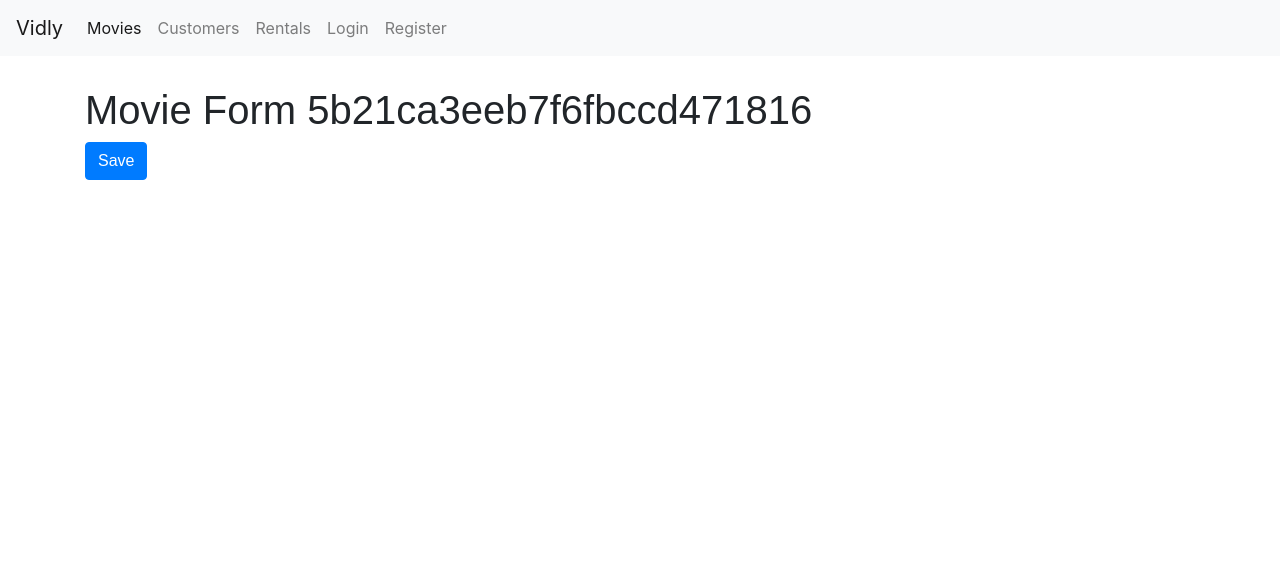
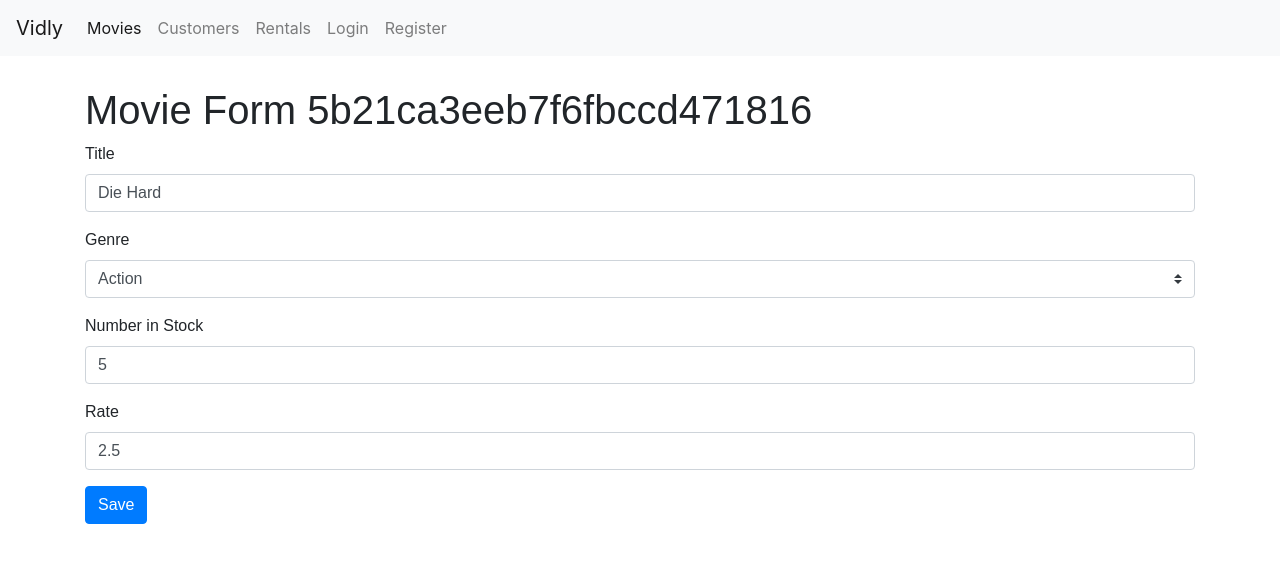
Before and after one commit to colehoux/reactjs_mosh_course, a React (Create React App) app: page /movies/5b21ca3eeb7f6fbccd471816 in a window 1280 px wide. Shown: the top 562 px of the page. Built offline with nearby package versions, Linux system fonts and the light colour scheme.

Commit message:
Exercice - Movie Form

```diff
--- a/src/App.js
+++ b/src/App.js
@@ -17,8 +17,8 @@ class App extends Component {
                 <NavBar />
                 <main className="container">
                     <Switch>
+                        <Route path="/register" component={RegisterForm} />
                         <Route path="/login" component={LoginForm} />
-                        <Route path="/register" component={RegisterForm} />
                         <Route path="/movies/:id" component={MovieForm} />
                         <Route path="/movies" component={Movies} />
                         <Route path="/customers" component={Customers} />
--- a/src/components/common/form.jsx
+++ b/src/components/common/form.jsx
@@ -69,6 +69,29 @@ class Form extends Component {
             />
         );
     }
+
+    renderSelect(name, label, options, optionsValue, optionsLabel) {
+        const { data, errors } = this.state;
+        return (
+            <div className="form-group">
+                <label htmlFor={name}>{label}</label>
+                <select
+                    name={name}
+                    onChange={this.handleChange}
+                    value={data[name]}
+                    className={`custom-select ${errors[name] ? "is-invalid" : ""}`}
+                >
+                    <option></option>
+                    {options.map((option) => (
+                        <option key={option[optionsValue]} value={option[optionsValue]}>
+                            {option[optionsLabel]}
+                        </option>
+                    ))}
+                </select>
+                {errors[name] && <div className="invalid-feedback">{errors[name]}</div>}
+            </div>
+        );
+    }
 }
 
 export default Form;
--- a/src/components/common/tableHeader.jsx
+++ b/src/components/common/tableHeader.jsx
@@ -18,7 +18,6 @@ class TableHeader extends Component {
         return <i className="fa fa-sort-desc"></i>;
     };
     render() {
-        console.debug(this.props.columns);
         return (
             <thead>
                 <tr>
--- a/src/components/movieForm.jsx
+++ b/src/components/movieForm.jsx
@@ -1,18 +1,64 @@
 import React, { Component } from "react";
+import Joi from "joi-browser";
+import Form from "./common/form";
+import { getGenres } from "../services/fakeGenreService";
+import { getMovie, saveMovie } from "../services/fakeMovieService";
 
-class MovieForm extends Component {
-    state = {};
-    handleSave = () => {
+class MovieForm extends Form {
+    state = {
+        data: {
+            _id: "",
+            title: "",
+            genreId: "",
+            numberInStock: "",
+            dailyRentalRate: "",
+        },
+        errors: {},
+        genres: getGenres(),
+    };
+
+    schema = {
+        _id: Joi.empty(),
+        title: Joi.string().required().label("Title"),
+        genreId: Joi.string().required().label("Genre"),
+        numberInStock: Joi.number().integer().min(0).max(100).required().label("Number in Stock"),
+        dailyRentalRate: Joi.number().min(0).max(10).required().label("Rate"),
+    };
+    componentDidMount() {
+        const { id } = this.props.match.params;
+
+        if (id && id.trim() !== "" && id !== "new") {
+            const movie = getMovie(id);
+            if (!movie) {
+                this.props.history.replace("/not-found");
+            } else {
+                const newMovie = { ...movie, genreId: movie.genre._id };
+                delete newMovie.genre;
+                this.setState({ data: newMovie });
+                // this.setState({ data: { ...movie, genre: movie.genre._id } });
+            }
+        }
+    }
+
+    doSubmit = () => {
+        const movies = saveMovie(this.state.data);
         this.props.history.push("/movies");
     };
+
     render() {
-        const { match } = this.props;
+        const { genres, data } = this.state;
         return (
             <React.Fragment>
-                <h1>Movie Form {match.params.id}</h1>
-                <button className="btn btn-primary" onClick={this.handleSave}>
-                    Save
-                </button>
+                <div>
+                    <h1>Movie Form {data._id && data._id}</h1>
+                    <form onSubmit={this.handleSubmit}>
+                        {this.renderInput("title", "Title")}
+                        {this.renderSelect("genreId", "Genre", genres, "_id", "name", data.genreId)}
+                        {this.renderInput("numberInStock", "Number in Stock", "number")}
+                        {this.renderInput("dailyRentalRate", "Rate")}
+                        {this.renderButton("Save")}
+                    </form>
+                </div>
             </React.Fragment>
         );
     }
--- a/src/components/movies.jsx
+++ b/src/components/movies.jsx
@@ -1,10 +1,11 @@
 import React, { Component } from "react";
-import { getMovies } from "../services/fakeMovieService";
+import { deleteMovie, getMovies } from "../services/fakeMovieService";
 import { getGenres } from "../services/fakeGenreService";
 import Pagination from "./common/pagination";
 import ListGroup from "./common/listGroup";
 import { paginate } from "../utils/paginate";
 import MoviesTable from "./moviesTable";
+import { Link } from "react-router-dom";
 import _ from "lodash";
 
 class Movies extends Component {
@@ -24,7 +25,9 @@ class Movies extends Component {
         this.setState({ movies: getMovies(), genres });
     }
     handleDelete = (movieId) => {
-        const movies = this.state.movies.filter((m) => m._id !== movieId);
+        const deletedMovie = deleteMovie(movieId);
+
+        const movies = this.state.movies.filter((m) => m._id !== deletedMovie._id);
         this.setState({ movies });
     };
     handleLike = (movie) => {
@@ -47,23 +50,13 @@ class Movies extends Component {
     };
 
     getPagedData = () => {
-        const {
-            pageSize,
-            currentPage,
-            sortColumn,
-            movies: allMovies,
-            selectedGenre,
-        } = this.state;
+        const { pageSize, currentPage, sortColumn, movies: allMovies, selectedGenre } = this.state;
 
         const filtered =
             selectedGenre && selectedGenre._id
                 ? allMovies.filter((m) => m.genre._id === selectedGenre._id)
                 : allMovies;
-        const sorted = _.orderBy(
-            filtered,
-            [sortColumn.path],
-            [sortColumn.order]
-        );
+        const sorted = _.orderBy(filtered, [sortColumn.path], [sortColumn.order]);
         const movies = paginate(sorted, currentPage, pageSize);
 
         return { totalCount: filtered.length, data: movies };
@@ -74,9 +67,7 @@ class Movies extends Component {
         const { pageSize, currentPage, sortColumn, genres } = this.state;
 
         if (count === 0) {
-            return (
-                <h4 className="my-4">There are no movies in the database.</h4>
-            );
+            return <h4 className="my-4">There are no movies in the database.</h4>;
         }
 
         const { totalCount, data: movies } = this.getPagedData();
@@ -91,9 +82,10 @@ class Movies extends Component {
                     />
                 </div>
                 <div className="col">
-                    <h4 className="mb-4">
-                        Showing {totalCount} movies in the database
-                    </h4>
+                    <Link to="/movies/new" className="btn btn-primary mb-4">
+                        New Movie
+                    </Link>
+                    <h4 className="mb-4">Showing {totalCount} movies in the database</h4>
                     <MoviesTable
                         movies={movies}
                         onLike={this.handleLike}
--- a/src/services/fakeMovieService.js
+++ b/src/services/fakeMovieService.js
@@ -77,13 +77,13 @@ export function getMovie(id) {
 
 export function saveMovie(movie) {
     let movieInDb = movies.find((m) => m._id === movie._id) || {};
-  movieInDb.name = movie.name;
+    movieInDb.title = movie.title;
     movieInDb.genre = genresAPI.genres.find((g) => g._id === movie.genreId);
     movieInDb.numberInStock = movie.numberInStock;
     movieInDb.dailyRentalRate = movie.dailyRentalRate;
 
     if (!movieInDb._id) {
-    movieInDb._id = Date.now();
+        movieInDb._id = Date.now().toString();
         movies.push(movieInDb);
     }
 
```
Lines whose indentation alone changed are shown as unchanged.
